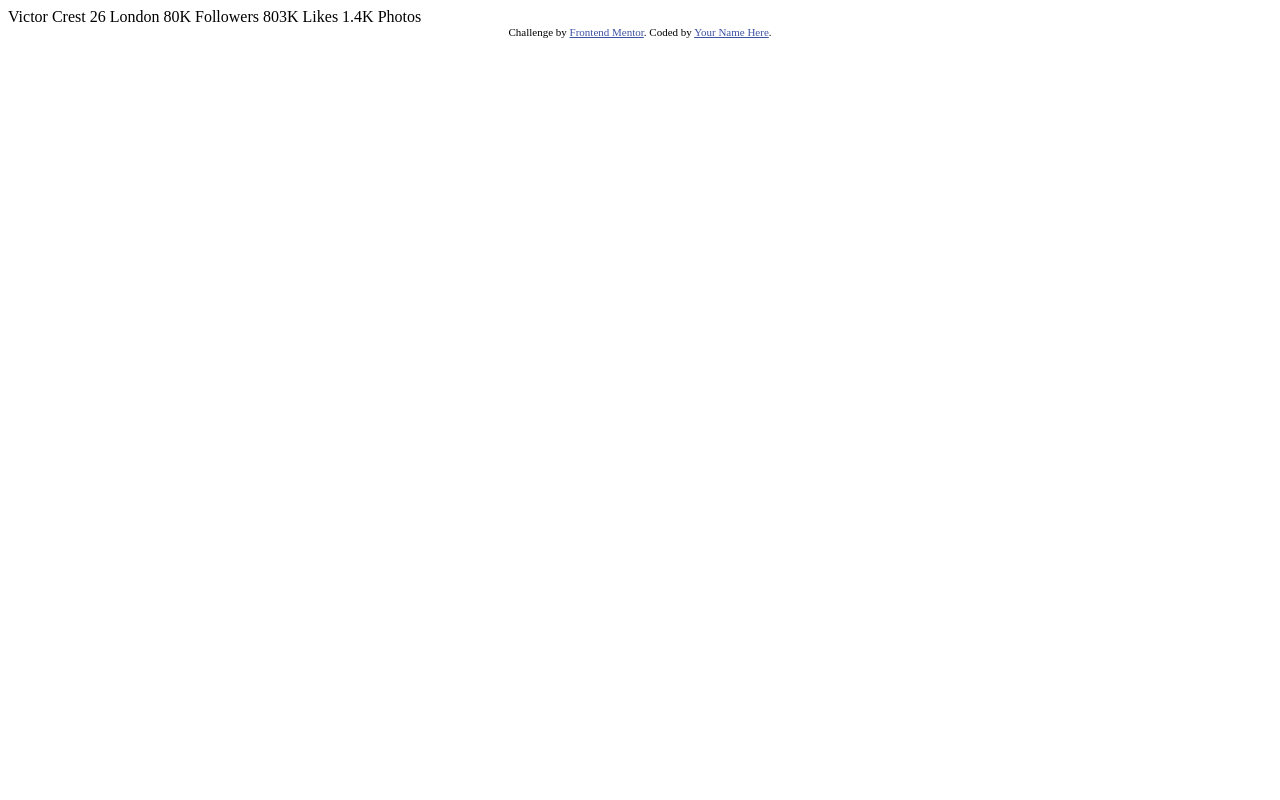
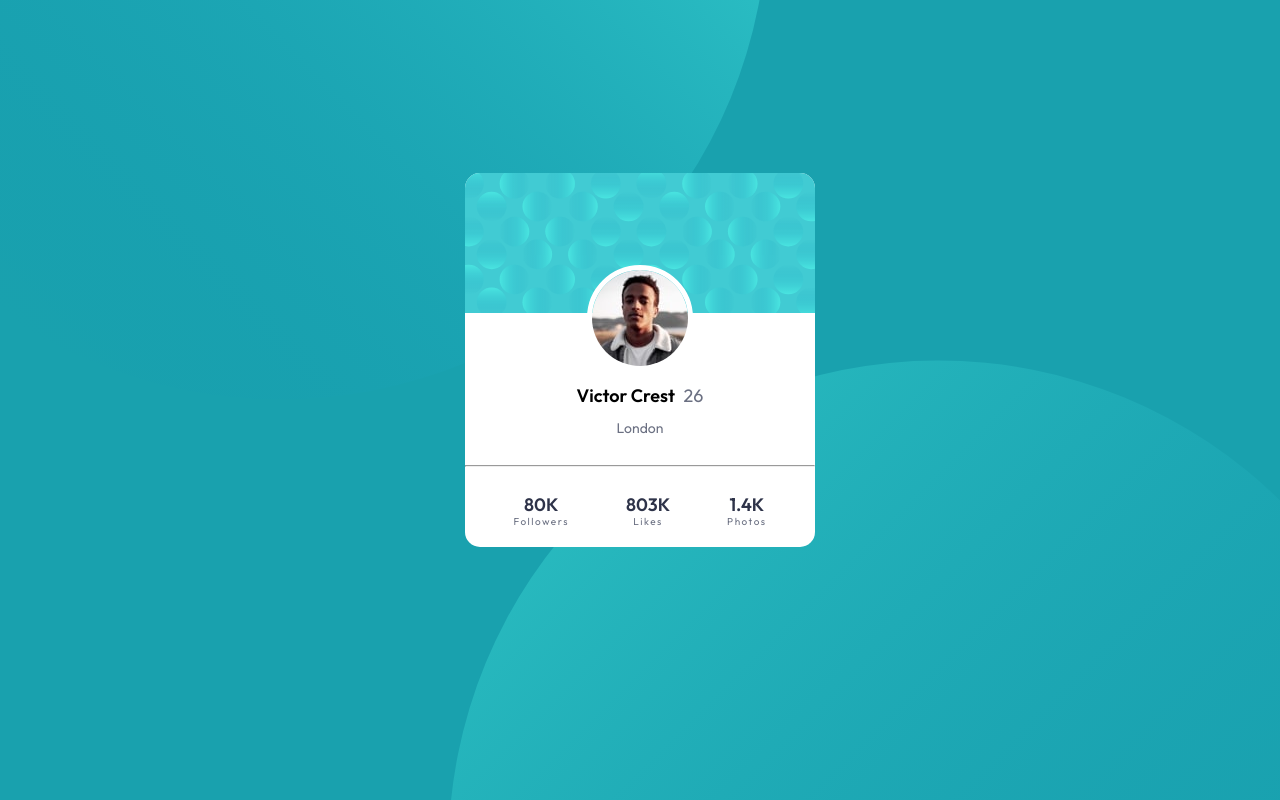
Before and after one commit to gagakik/nft-preview-card-component, a plain HTML site: page profile-card-component-main/index.html in a window 1280 px wide. Drawn offline with Linux system fonts and the light colour scheme.

Commit message:
done level 4

```diff
--- a/profile-card-component-main/index.html
+++ b/profile-card-component-main/index.html
@@ -3,7 +3,7 @@
 <head>
   <meta charset="UTF-8">
   <meta name="viewport" content="width=device-width, initial-scale=1.0"> <!-- displays site properly based on user's device -->
-
+<link rel="stylesheet" href="./style.css">
   <link rel="icon" type="image/png" sizes="32x32" href="./images/favicon-32x32.png">
 
   <title>Frontend Mentor | Profile card component</title>
@@ -15,21 +15,37 @@
   </style>
 </head>
 <body>
-  Victor Crest
-  26
-  London
 
-  80K
-  Followers
-
-  803K
-  Likes
-
-  1.4K
-  Photos
-  <div class="attribution">
-    Challenge by <a href="https://www.frontendmentor.io?ref=challenge" target="_blank">Frontend Mentor</a>.
-    Coded by <a href="#">Your Name Here</a>.
+  <div class="container">
+    <div class="wrapper">
+      <div class="top_img">
+        <img src="./images/bg-pattern-card.svg" alt="" class="back">
+        <img src="./images/image-victor.jpg" alt="" class="victor">
+      </div>
+      <div class="name">
+        <h2>Victor Crest</h2>
+        <p>26</p>
+      </div>
+      <div class="location">
+      <p>London</p>
+      </div>
+      <hr>
+      <div class="level">
+        <div class="likes">
+          <h2>80K</h2>
+          <p>Followers </p>
+        </div>
+        <div class="likes">
+          <h2>803K</h2>
+          <p>Likes</p>
+        </div>
+        <div class="likes">
+          <h2>1.4K</h2>
+          <p>Photos</p>
+        </div>
+      </div>
+    </div>
+  </div>
   </div>
 </body>
 </html>
--- /dev/null
+++ b/profile-card-component-main/style.css
@@ -0,0 +1,138 @@
+@import url('https://fonts.googleapis.com/css2?family=Outfit:wght@300;400;600&display=swap');
+* {
+    margin: 0;
+    padding: 0;
+    box-sizing: border-box;
+    text-decoration: none;
+    text-transform: none;
+}
+
+body {
+    font-size: 18px;
+    font-family: 'Outfit', sans-serif;
+    font-style: normal;
+}
+
+.container {
+    margin: 0 auto;
+    display: flex;
+    flex-direction: column;
+    align-items: center;
+    max-width: 1440px;
+    background-color: #19A1AE;
+    height: 100vh;
+    background-image: url(./images/bg-pattern-top.svg),
+    url(./images/bg-pattern-bottom.svg);
+    background-repeat: no-repeat, no-repeat;
+    background-position: right 40vw bottom 50vh, left 35vw top 45vh;
+}
+
+.wrapper {
+    position: relative;
+    max-width: 350px;
+    max-height: 374px;
+    border-radius: 15px;
+    overflow: hidden;
+    margin-top: 173px;
+    background-color: #fff;
+}
+
+.top_img {
+    position: relative;
+    display: flex;
+    flex-direction: column;
+    align-items: center;
+}
+
+.back {
+    max-height: 140px;
+}
+
+.victor {
+    position: fixed;
+    border-radius: 50%;
+    margin-top: 92px;
+    border: 5px solid #FFFFFF;
+    display: block;
+
+}
+
+
+.name {
+    display: flex;
+    justify-content: center;
+    margin-top: 72px;
+    display: flex;
+    gap: 8.5px;
+}
+
+.name h2 {
+    color: 2E3349;
+    font-weight: 700;
+    font-size: 18px;
+    line-height: 22px;
+    text-align: center;
+}
+
+.name p {
+font-weight: 400;
+font-size: 18px;
+line-height: 22px;
+text-align: center;
+color: #6B7082;
+}
+
+.location {
+    display: flex;
+    justify-content: center;
+    margin-top: 13px;
+}
+
+.location p{
+    font-weight: 400;
+    font-size: 14px;
+    line-height: 17px;
+    text-align: center;
+    color: #6B7082;
+}
+
+hr {
+    margin-top: 28px;
+}
+
+.level {
+    display: flex;
+    justify-content: center;
+    gap: 57px;
+    margin: 27px 0px 24px 0px;
+}
+
+.likes {
+    display: flex;
+    flex-direction: column;
+    align-items: center;
+}
+
+.likes h2 {
+    font-weight: 700;
+    font-size: 18px;
+    line-height: 22px;
+    text-align: center;
+    color: #2E3349;
+}
+
+.likes p {
+    font-weight: 400;
+    font-size: 10px;
+    line-height: 12px;
+    text-align: center;
+    letter-spacing: 1.5px;
+    color: #6B7082;
+}
+
+@media only screen and (max-width: 400px) {
+    .wrapper {
+        max-width: 326px;
+
+    }
+}
```
